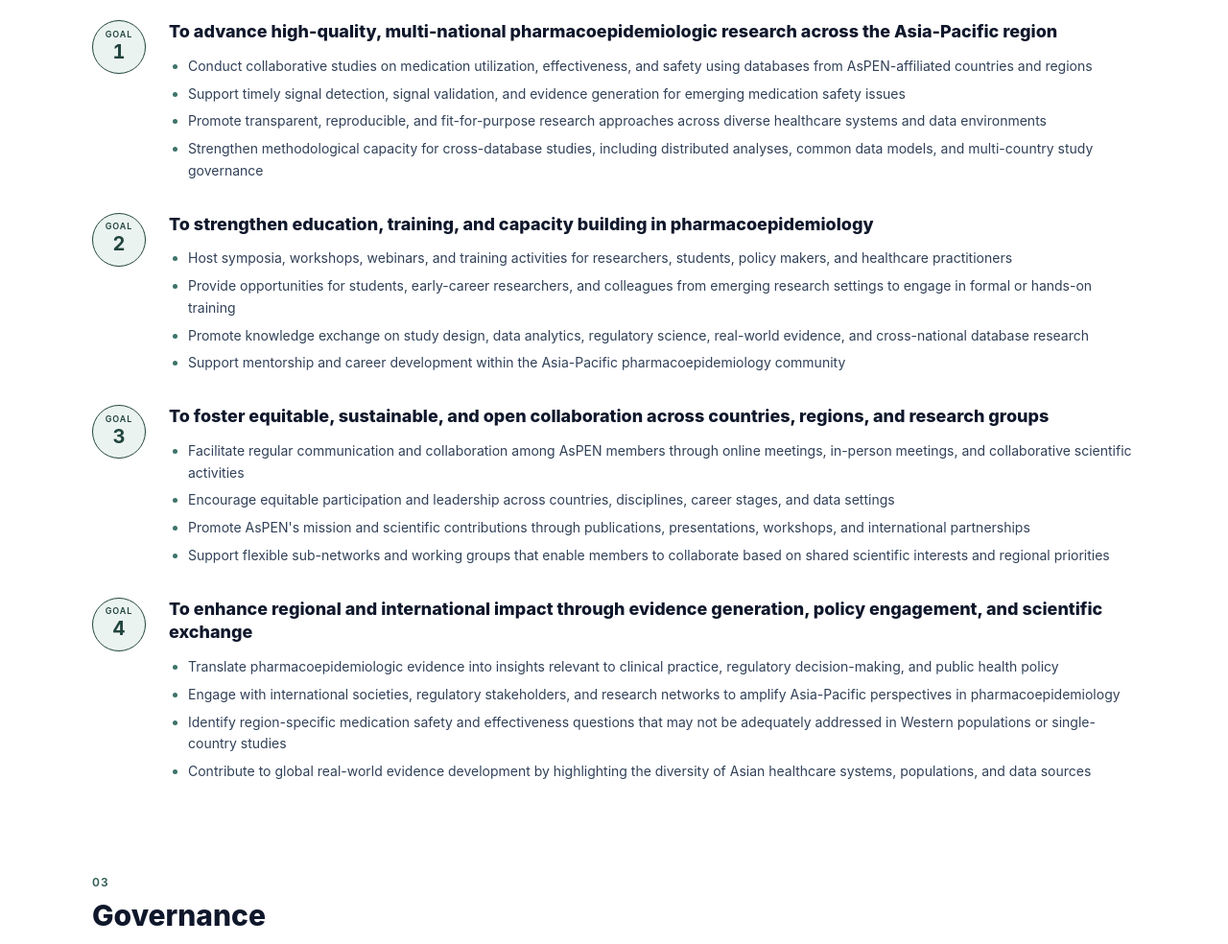
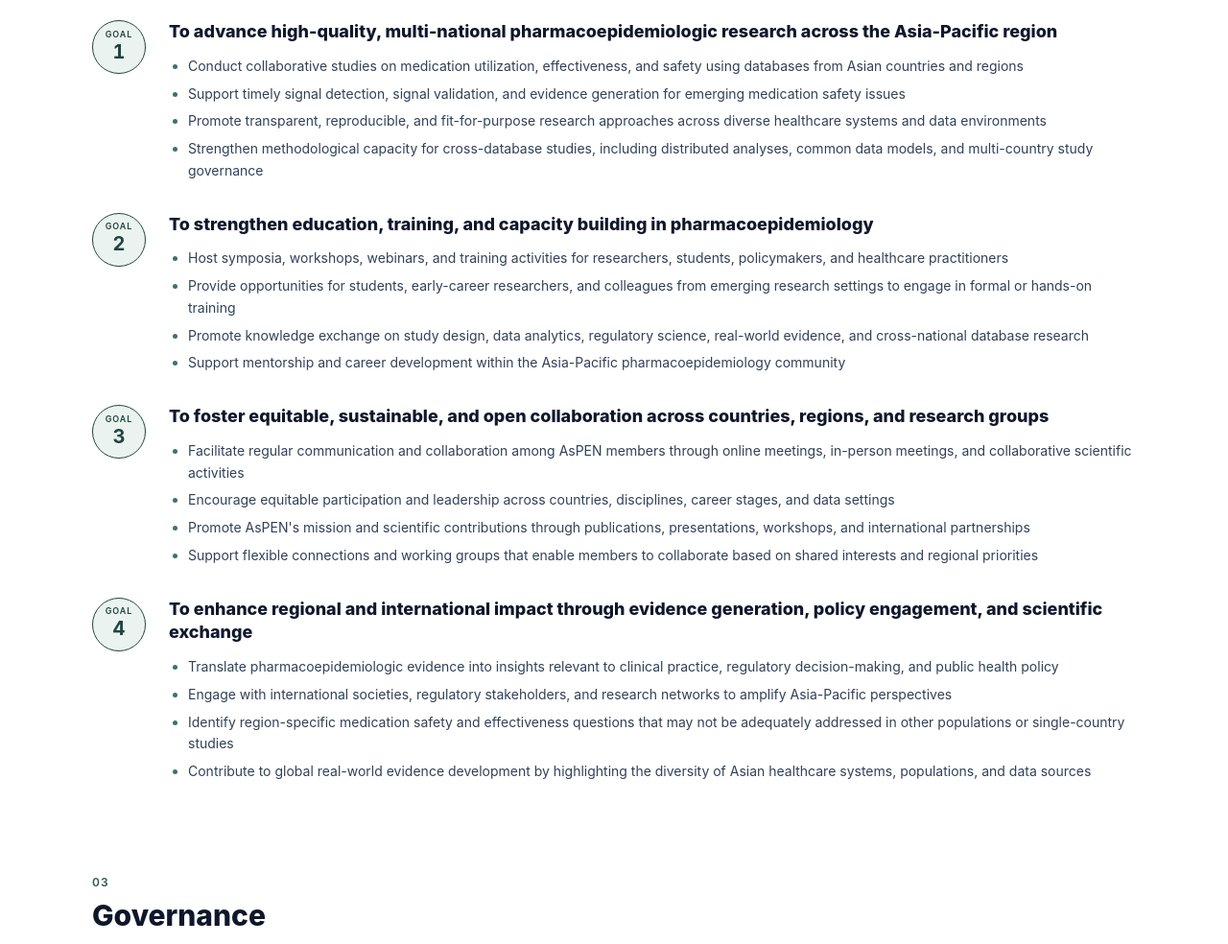
Before and after one commit to PHD-Center/AsPEN, an Astro site: page /AsPEN/about in a window 1280 px wide. Shown: the part 734-1718 px from the top of the page at 96% size. Built offline with nearby package versions, Linux system fonts and the light colour scheme; Astro itself is replaced by a stand-in of ours.

Commit message:
About: revised wording on 5 sub-objectives
User-supplied copy edits in the Goals & Objectives section:
- Goal 1: "AsPEN-affiliated countries" → "Asian countries"
- Goal 2: "policy makers" → "policymakers"
- Goal 3: "flexible sub-networks" → "flexible connections";
         "shared scientific interests" → "shared interests"
- Goal 4: dropped trailing "in pharmacoepidemiology" from the
         international-engagement bullet
- Goal 4: "Western populations" → "other populations"
         (more accurate and less culturally framed)

Co-Authored-By: Claude Opus 4.7 (1M context) <noreply@anthropic.com>

```diff
--- a/src/pages/about.astro
+++ b/src/pages/about.astro
@@ -36,7 +36,7 @@ const base = import.meta.env.BASE_URL.replace(/\/$/, "");
           n: 1,
           heading: "To advance high-quality, multi-national pharmacoepidemiologic research across the Asia-Pacific region",
           items: [
-            "Conduct collaborative studies on medication utilization, effectiveness, and safety using databases from AsPEN-affiliated countries and regions",
+            "Conduct collaborative studies on medication utilization, effectiveness, and safety using databases from Asian countries and regions",
             "Support timely signal detection, signal validation, and evidence generation for emerging medication safety issues",
             "Promote transparent, reproducible, and fit-for-purpose research approaches across diverse healthcare systems and data environments",
             "Strengthen methodological capacity for cross-database studies, including distributed analyses, common data models, and multi-country study governance",
@@ -46,7 +46,7 @@ const base = import.meta.env.BASE_URL.replace(/\/$/, "");
           n: 2,
           heading: "To strengthen education, training, and capacity building in pharmacoepidemiology",
           items: [
-            "Host symposia, workshops, webinars, and training activities for researchers, students, policy makers, and healthcare practitioners",
+            "Host symposia, workshops, webinars, and training activities for researchers, students, policymakers, and healthcare practitioners",
             "Provide opportunities for students, early-career researchers, and colleagues from emerging research settings to engage in formal or hands-on training",
             "Promote knowledge exchange on study design, data analytics, regulatory science, real-world evidence, and cross-national database research",
             "Support mentorship and career development within the Asia-Pacific pharmacoepidemiology community",
@@ -59,7 +59,7 @@ const base = import.meta.env.BASE_URL.replace(/\/$/, "");
             "Facilitate regular communication and collaboration among AsPEN members through online meetings, in-person meetings, and collaborative scientific activities",
             "Encourage equitable participation and leadership across countries, disciplines, career stages, and data settings",
             "Promote AsPEN's mission and scientific contributions through publications, presentations, workshops, and international partnerships",
-            "Support flexible sub-networks and working groups that enable members to collaborate based on shared scientific interests and regional priorities",
+            "Support flexible connections and working groups that enable members to collaborate based on shared interests and regional priorities",
           ],
         },
         {
@@ -67,8 +67,8 @@ const base = import.meta.env.BASE_URL.replace(/\/$/, "");
           heading: "To enhance regional and international impact through evidence generation, policy engagement, and scientific exchange",
           items: [
             "Translate pharmacoepidemiologic evidence into insights relevant to clinical practice, regulatory decision-making, and public health policy",
-            "Engage with international societies, regulatory stakeholders, and research networks to amplify Asia-Pacific perspectives in pharmacoepidemiology",
-            "Identify region-specific medication safety and effectiveness questions that may not be adequately addressed in Western populations or single-country studies",
+            "Engage with international societies, regulatory stakeholders, and research networks to amplify Asia-Pacific perspectives",
+            "Identify region-specific medication safety and effectiveness questions that may not be adequately addressed in other populations or single-country studies",
             "Contribute to global real-world evidence development by highlighting the diversity of Asian healthcare systems, populations, and data sources",
           ],
         },
```
